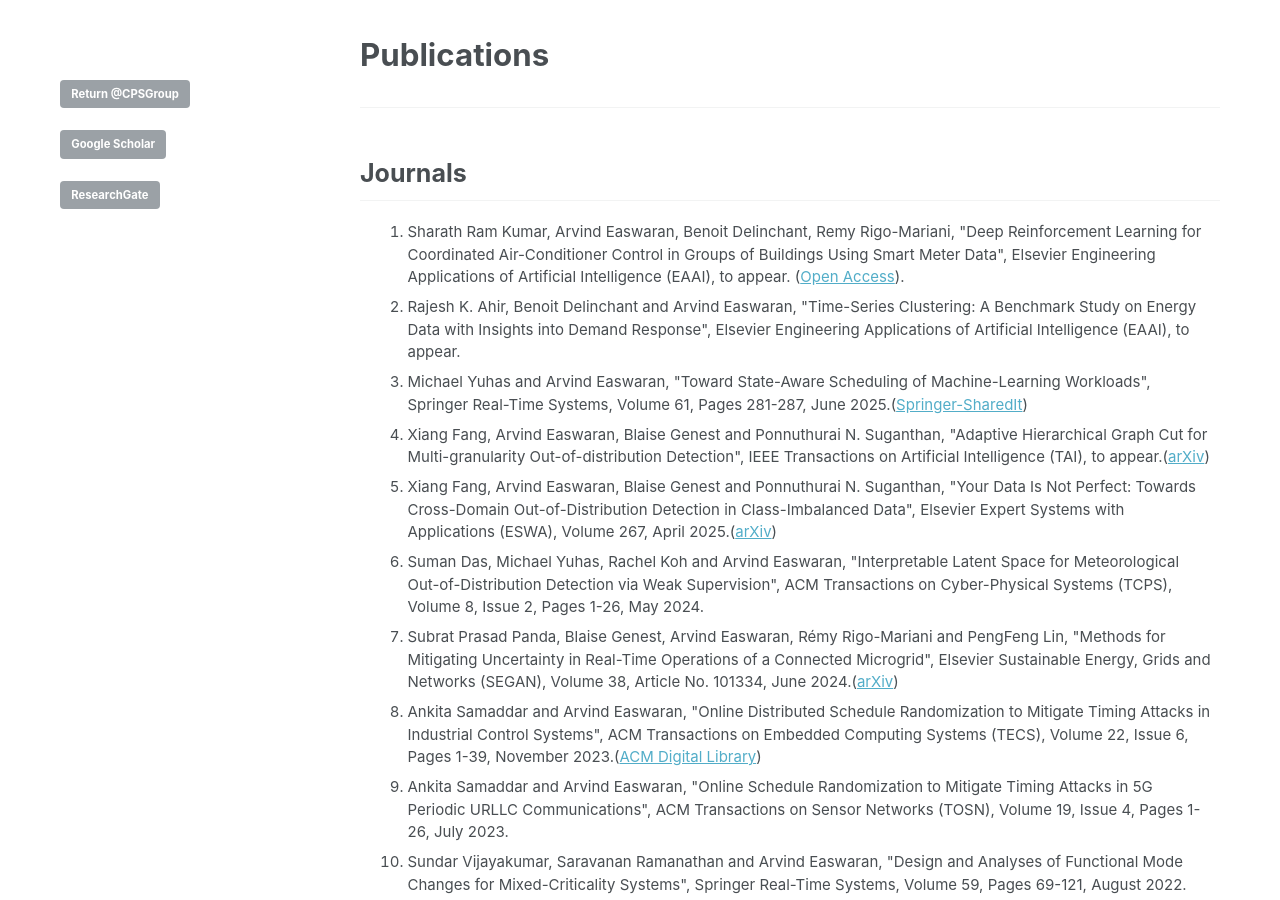
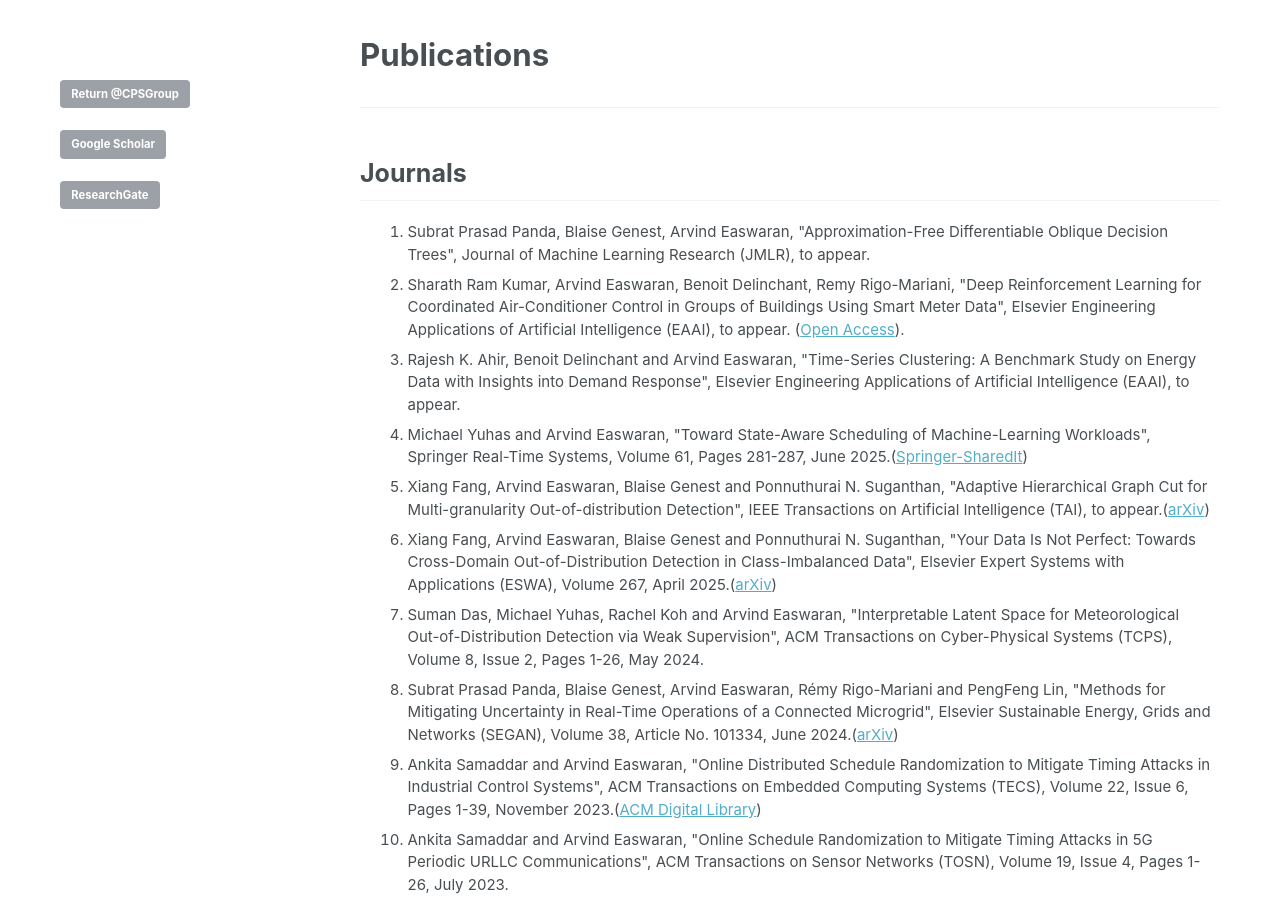
Before and after one commit to CPS-research-group/CPS-research-group.github.io, a Jekyll site: the page built from _pages/research_profile.md, in a window 1280 px wide and 900 px high. Built offline with Jekyll 4.4.1, drawn with Linux system fonts in a browser that asks for light colours.

Commit message:
Updates.

```diff
--- a/_pages/research_profile.md
+++ b/_pages/research_profile.md
@@ -23,6 +23,7 @@ a.a:active {color:#0000FF; text-decoration:none;}
 ******
 ## Journals
   <ol>
+  		<li class="a">Subrat Prasad Panda, Blaise Genest, Arvind Easwaran, "Approximation-Free Differentiable Oblique Decision Trees", Journal of Machine Learning Research (JMLR), to appear.</li>
   	  	<li class="a">Sharath Ram Kumar, Arvind Easwaran, Benoit Delinchant, Remy Rigo-Mariani, "Deep Reinforcement Learning for Coordinated Air-Conditioner Control in Groups of Buildings Using Smart Meter Data", Elsevier Engineering Applications of Artificial Intelligence (EAAI), to appear. (<a href="https://doi.org/10.1016/j.engappai.2025.113536">Open Access</a>).</li>
   	  	<li class="a">Rajesh K. Ahir, Benoit Delinchant and Arvind Easwaran, "Time-Series Clustering: A Benchmark Study on Energy Data with Insights into Demand Response", Elsevier Engineering Applications of Artificial Intelligence (EAAI), to appear.</li>
   	  	<li class="a">Michael Yuhas and Arvind Easwaran, "Toward State-Aware Scheduling of Machine-Learning Workloads", Springer Real-Time Systems, Volume 61, Pages 281-287, June 2025.(<a href="https://rdcu.be/eplgR">Springer-SharedIt</a>)</li>
```
